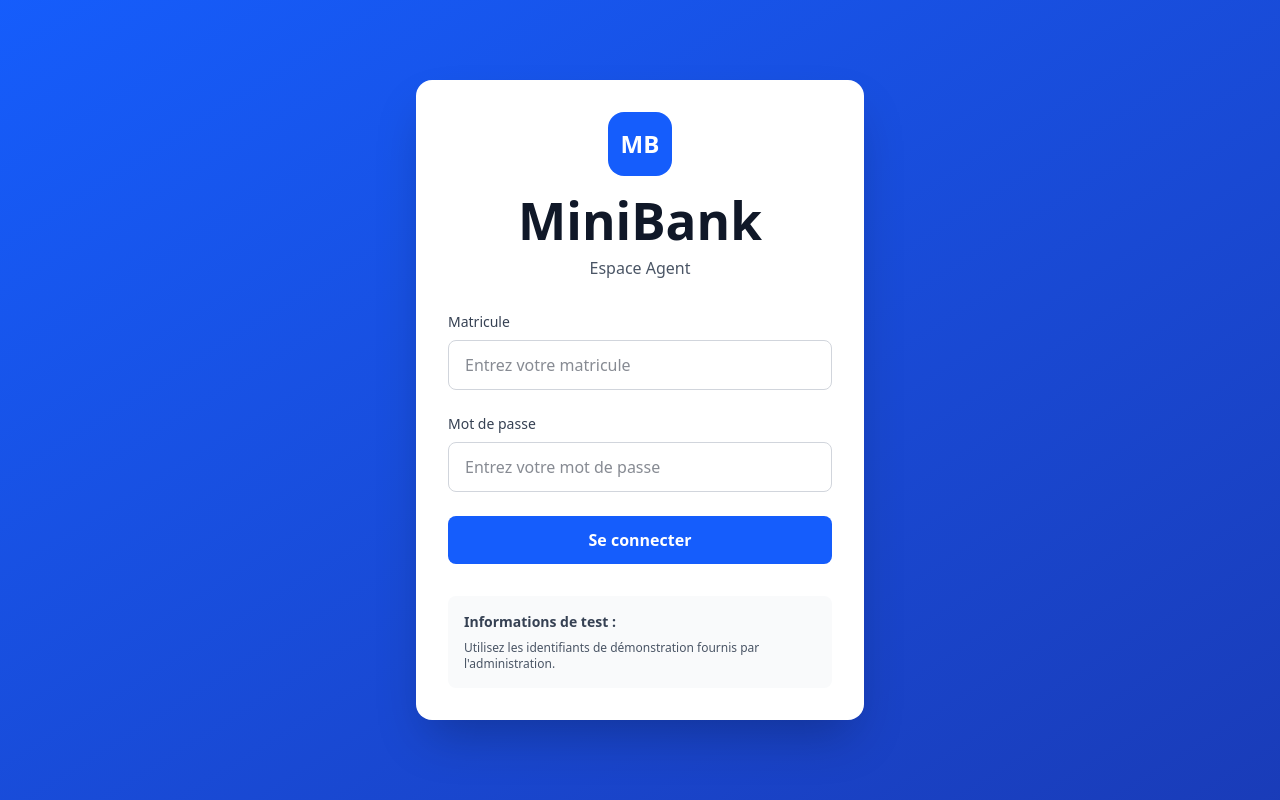
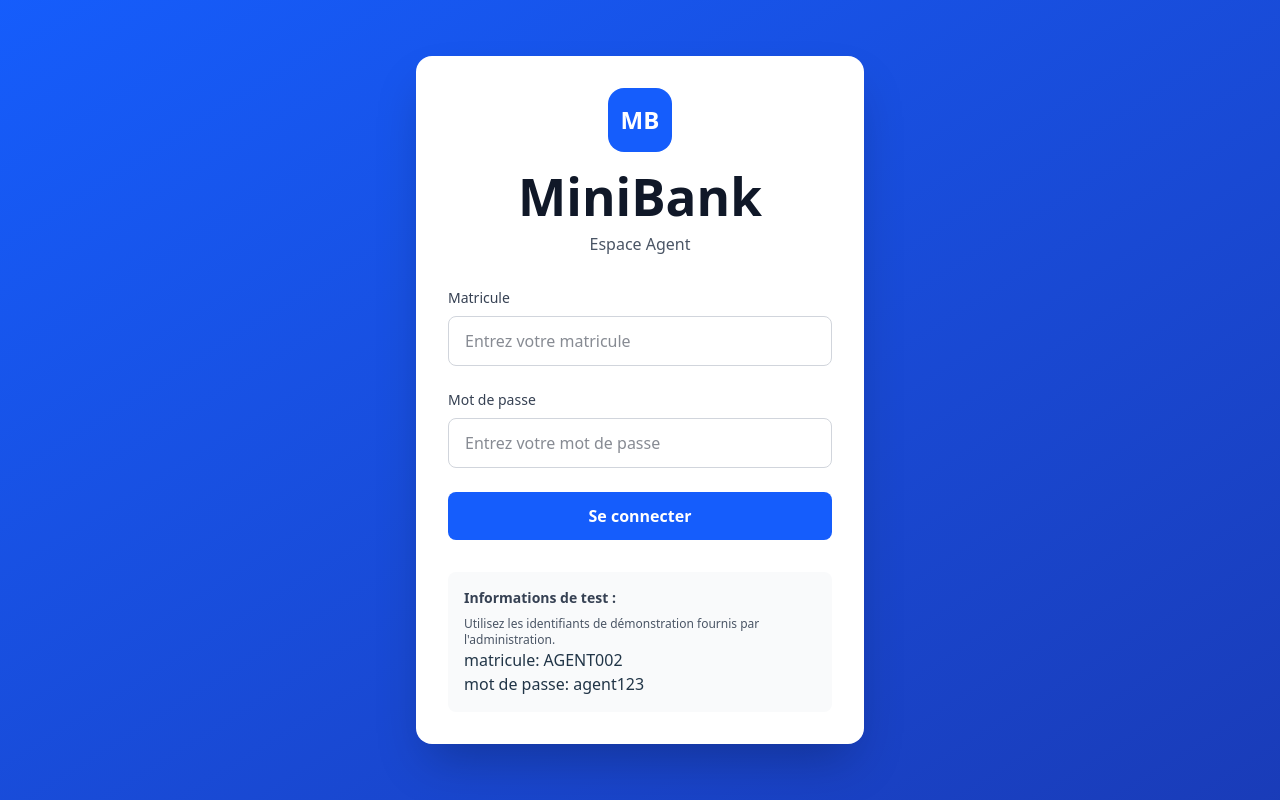
Before and after one commit to wade-web/tp-react, a React (Vite) app: page /login in a window 1280 px wide. Built offline with nearby package versions, Linux system fonts and the light colour scheme; no server answers.

Commit message:
infos login

```diff
--- a/src/pages/Login.jsx
+++ b/src/pages/Login.jsx
@@ -106,6 +106,8 @@ const Login = () => {
           <p className="text-xs text-gray-600">
             Utilisez les identifiants de démonstration fournis par l'administration.
           </p>
+          <p>matricule: AGENT002</p>
+          <p>mot de passe: agent123</p>
         </div>
       </div>
         </div>
```
